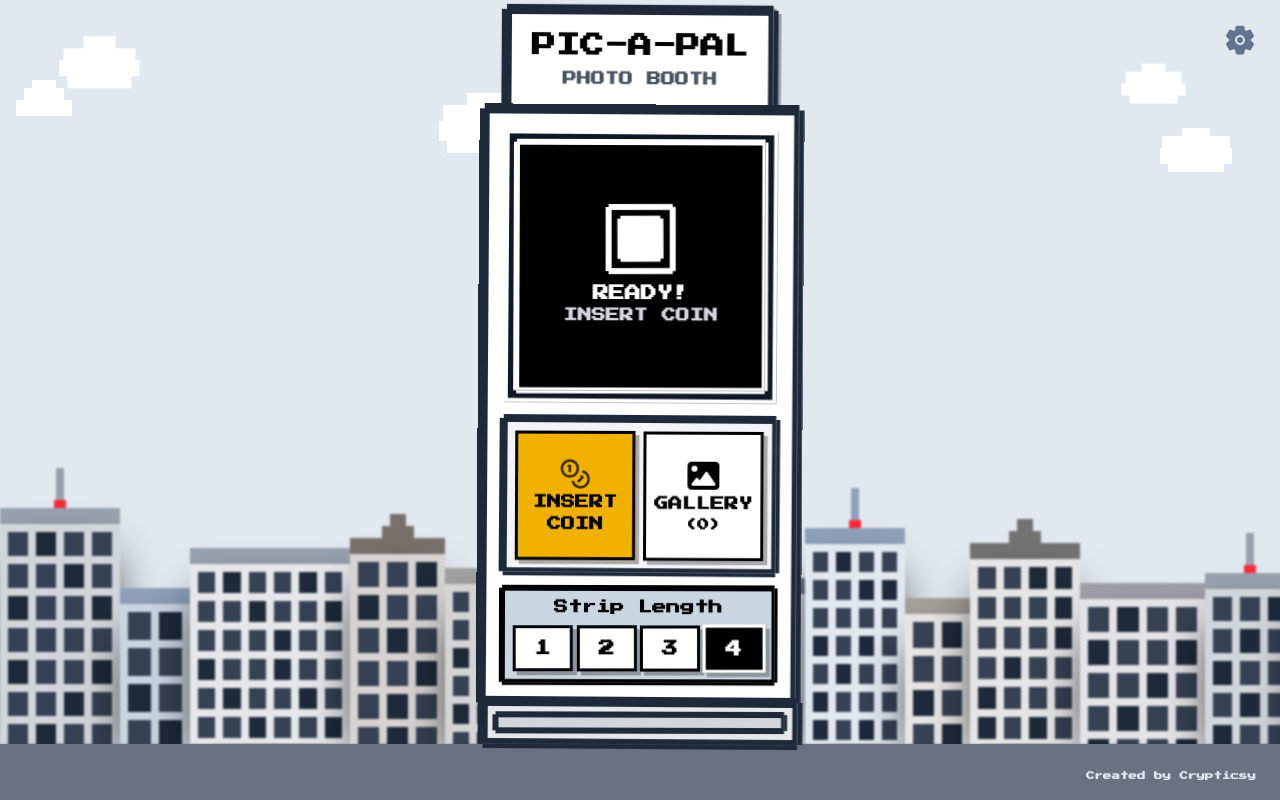
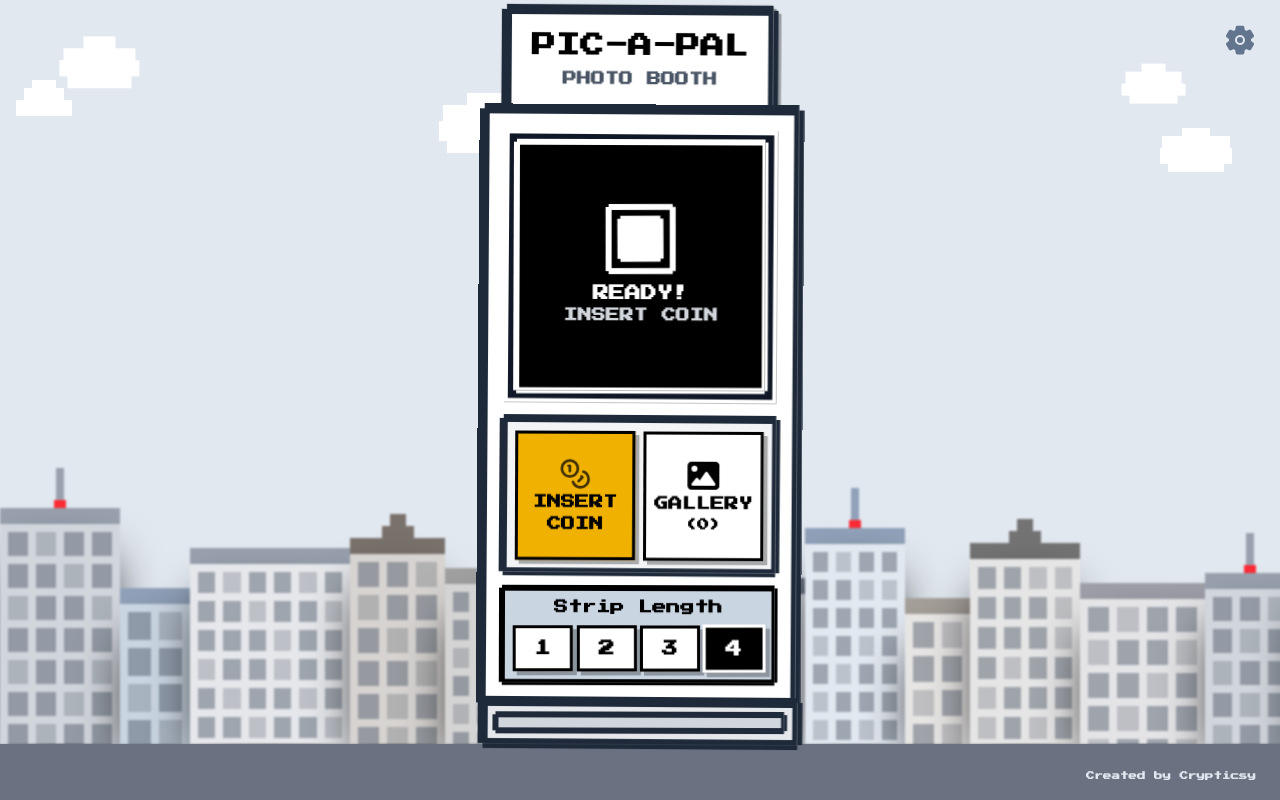
Before and after one commit to crypticsy/pic-a-pal, a React (Vite) app: page / in a window 1280 px wide. Built offline with nearby package versions, Linux system fonts and the light colour scheme.

Commit message:
🎨 Color changes for building glasses

```diff
--- a/src/components/Houses.tsx
+++ b/src/components/Houses.tsx
@@ -64,8 +64,8 @@ const generateBuilding = (config: BuildingConfig, index: number) => {
                     key={colIndex}
                     className={`${
                       isLit
-                        ? 'bg-gray-700 dark:bg-yellow-300'
-                        : 'bg-gray-800 dark:bg-gray-900'
+                        ? 'bg-gray-700/40 dark:bg-yellow-200/10'
+                        : 'bg-gray-800/20 dark:bg-gray-900/40'
                     }`}
                     style={{ width: `${windowSize}px`, height: `${windowSize}px` }}
                   ></div>
```
